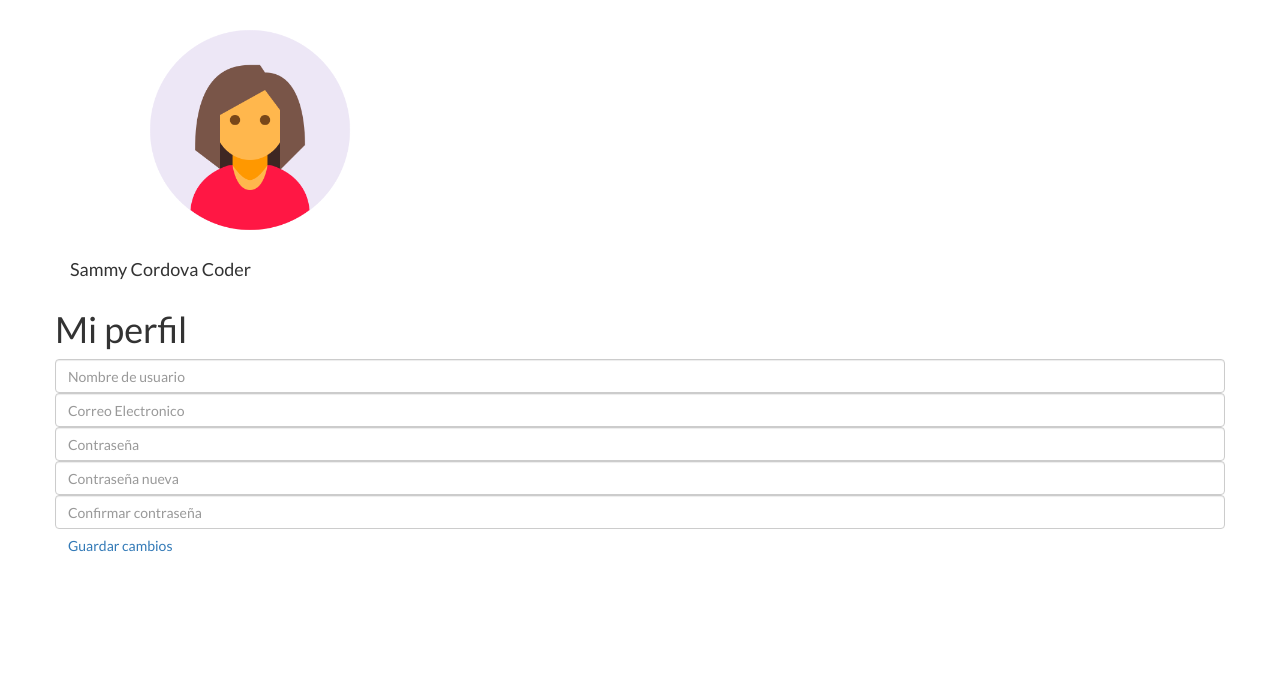
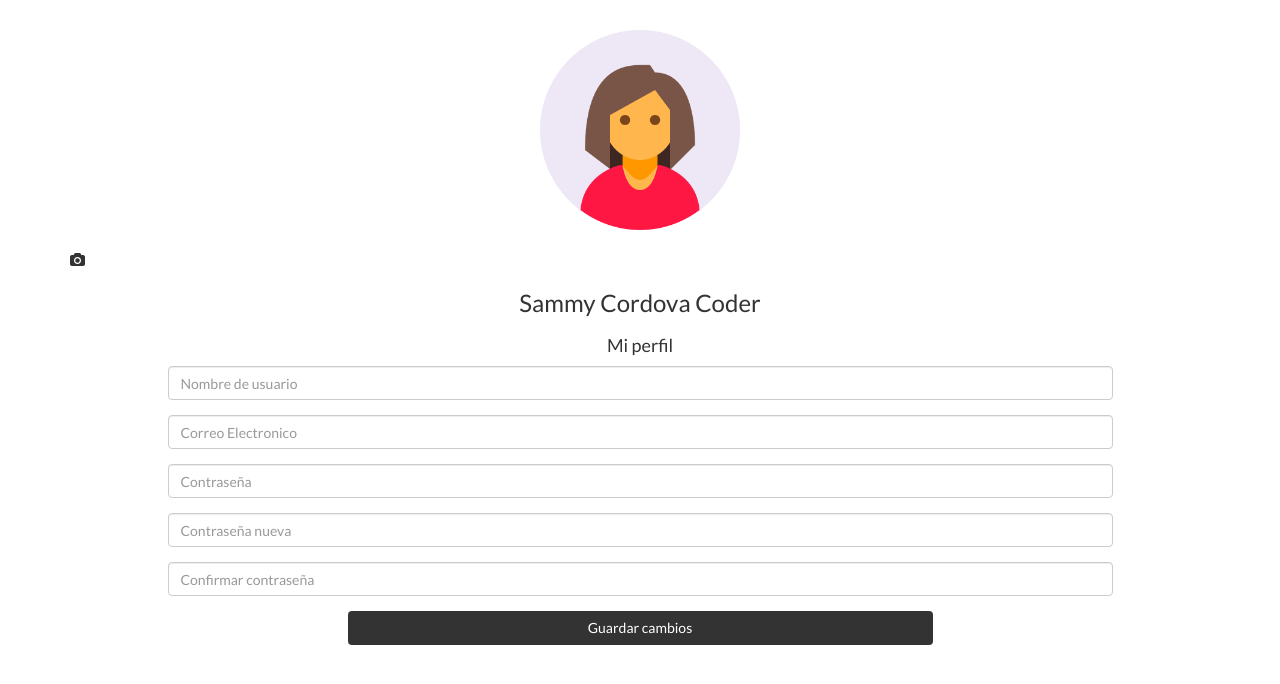
Before and after one commit to YolandaVenturaChz/SocialLab, a plain HTML site: page view/userConfig.html in a window 1280 px wide. Shown: the part 54-738 px from the top of the page. Drawn offline with Linux system fonts and the light colour scheme.

Commit message:
mejorando interface privada de usuarios

```diff
--- a/css/main.css
+++ b/css/main.css
@@ -81,3 +81,4 @@ body {
     width: 30vh;
     height: auto;
 }
+/* .col-md-6 .col-md-offset-3 */
--- a/view/userConfig.html
+++ b/view/userConfig.html
@@ -45,20 +45,34 @@
     </div>
     <div class="container" id="container-js">
         <section class="row aside">
-            <div class="col-md-4">
+            <div class="col-xs-12 col-md-12">
+                <div class="containerUser">
                     <img src="../assets/images/iconUser.png" class="userimg center-block" alt="image user" >
-                <h4 class="username">Sammy Cordova Coder</h4>
+                    <i class="fa fa-camera" aria-hidden="true"></i>
+                </div>
+                <h3 class="username text-center ">Sammy Cordova Coder</h3>
             </div>
         </section>
         <section class="row main">
-            <h1>Mi perfil</h1>
+            <h4 class="text-center">Mi perfil</h4>
+            <form>
+                <div class="form-group col-xs-12 col-md-10 col-md-offset-1">
                     <input type="text" class="form-control" placeholder="Nombre de usuario">
+                </div>
+                <div class="form-group col-xs-12 col-md-10 col-md-offset-1">
                     <input type="text" class="form-control" placeholder="Correo Electronico">
+                </div>
+                <div class="form-group col-xs-12 col-md-10 col-md-offset-1">
                     <input type="password" class="form-control" placeholder="Contraseña">
+                </div>
+                <div class="form-group col-xs-12 col-md-10 col-md-offset-1">
                     <input type="password" class="form-control" placeholder="Contraseña nueva">
+                </div>
+                <div class="form-group col-xs-12 col-md-10 col-md-offset-1">
                     <input type="password" class="form-control" placeholder="Confirmar contraseña">
-            <a href="profileUser.html" class="btn">Guardar cambios</a>
-
+                </div>
+            <a href="profileUser.html" class="btn btnStyle col-md-6 col-md-offset-3 col-xs-6 col-xs-offset-3">Guardar cambios</a>
+            </form>
         </section>
     </div>
     <!--scripts -->
```
Also changed, not shown: view/signup1.html (+0 -11 lines). Lines whose indentation alone changed are shown as unchanged.
